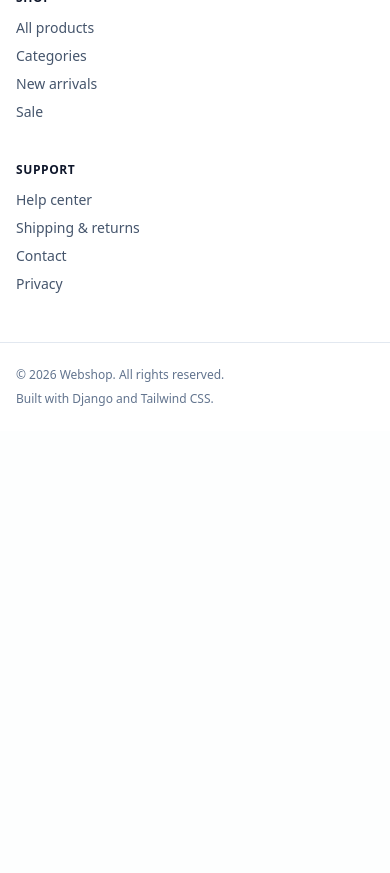
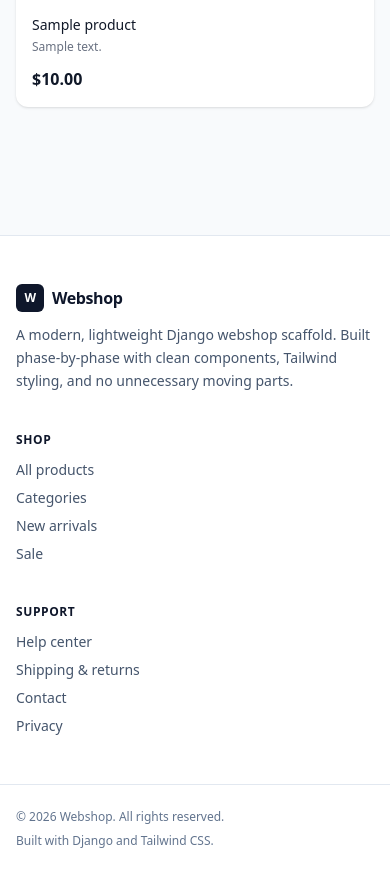
Before and after one commit to metalRudge/WebShop, a Django app: page /products/ in a window 390 px wide. Shown: the part 532-1405 px from the top of the page. Before the commit the page ends 938 px from the top, so only its background shows below. Run offline with Django 5.2, Linux system fonts and the light colour scheme; tables that the repository leaves empty hold one stand-in row (values such as "Sample post").

Commit message:
Working Change

```diff
--- a/MyShop/models.py
+++ b/MyShop/models.py
@@ -4,12 +4,14 @@
     sku_id = models.CharField(max_length=64, primary_key=True)
     product_name = models.CharField(max_length=120)
     description = models.TextField()
-    image = models.ImageField(upload_to='product_images/', blank=True, null=True)
+    image_url = models.URLField(blank=True, null=True)
+    images_cdn = models.URLField(blank=True, null=True)
     price = models.DecimalField(max_digits=10, decimal_places=2)
     availability = models.BooleanField(default=False)
 
     class Meta:
+        db_table = 'products'
         ordering = ["product_name"]
 
     def __str__(self):
-        return self.product_name
+        return self.product_name + f"  sku: ({self.sku_id}) \n"
--- a/MyShop/templates/pages/products.html
+++ b/MyShop/templates/pages/products.html
@@ -5,8 +5,13 @@
 {% block content %}
 <section class="mx-auto max-w-6xl px-4 py-16">
   <h1 class="text-3xl font-bold tracking-tight">Products</h1>
-  <p class="mt-4 text-slate-600">
-    Product listings will appear here.
-  </p>
+  <div id='product-grid' class="mt-4 text-slate-600 grid grid-cols-1 sm:grid-cols-2 md:grid-cols-3 lg:grid-cols-4 gap-y-6 gap-x-8">
+    {% for product in products %}
+      {% include "partials/product_content.html" with product=product %}
+    {% empty %}
+      <p class="col-span-full text-center text-slate-400 py-16">No products found.</p>
+    {% endfor %}
+
+  </div>
 </section>
 {% endblock %}
--- a/MyShop/templates/partials/navbar.html
+++ b/MyShop/templates/partials/navbar.html
@@ -7,7 +7,7 @@
 
     <ul class="ml-6 hidden items-center gap-6 text-sm font-medium text-slate-600 md:flex">
       <li><a href="/" class="transition hover:text-slate-900">Home</a></li>
-      <li><a href="{% url 'MyShop:products' %}" hx-get="{% url 'MyShop:products' %}" hx-target="#main-content" hx-push-url="true" class="transition hover:text-slate-900">Products</a></li>
+      <li><a href="{% url 'products' %}"class="transition hover:text-slate-900">Products</a></li>
       <li><a href="#" class="transition hover:text-slate-900">Categories</a></li>
     </ul>
 
--- a/MyShop/templates/partials/product_content.html
+++ b/MyShop/templates/partials/product_content.html
@@ -1,35 +1,29 @@
-<section class="mx-auto max-w-6xl px-4 py-16">
-  <h1 class="text-3xl font-bold tracking-tight">Products</h1>
+<a href="{% url 'product_detail' product.sku_id %}"
+   class="group block bg-white rounded-xl overflow-hidden shadow-sm hover:shadow-md transition-shadow duration-200">
 
-  <div class="mt-8 grid gap-6 sm:grid-cols-2 lg:grid-cols-3">
-    {% for product in products %}
-      <article class="rounded-xl border border-slate-200 bg-white p-5 shadow-sm">
-        <p class="text-xs font-medium uppercase tracking-wide text-slate-500">
-          {{ product.sku_id }}
-        </p>
-          {% if product.image %}
-        <img src="{{ product.image.url }}" alt="{{ product.product_name }}">
-          {% endif %}
-        <h2 class="mt-2 text-lg font-semibold text-slate-900">
-          {{ product.product_name }}
-        </h2>
+  <div class="aspect-square bg-gray-100 overflow-hidden">
+    {% if product.images_cdn %}
+      <img src="{{ product.images_cdn.0 }}?auto=format&fit=crop&w=600&q=80"
+           alt="{{ product.product_name }}"
+           class="w-full h-full object-cover group-hover:scale-105 transition-transform duration-300"
+           loading="lazy">
+    {% else %}
+      <div class="w-full h-full flex items-center justify-center text-gray-300">
+        <svg xmlns="http://www.w3.org/2000/svg" class="w-12 h-12" fill="none" viewBox="0 0 24 24" stroke="currentColor">
+          <path stroke-linecap="round" stroke-linejoin="round" stroke-width="1.5" d="M4 16l4.586-4.586a2 2 0 012.828 0L16 16m-2-2l1.586-1.586a2 2 0 012.828 0L20 14m-6-6h.01M6 20h12a2 2 0 002-2V6a2 2 0 00-2-2H6a2 2 0 00-2 2v12a2 2 0 002 2z" />
+        </svg>
+      </div>
+    {% endif %}
+  </div>
 
-        <p class="mt-2 text-sm text-slate-600">
-          {{ product.description }}
-        </p>
-
-        <div class="mt-5 flex items-center justify-between">
-          <span class="text-lg font-bold text-slate-900">
-            ${{ product.price }}
-          </span>
-
-          <span class="rounded-full bg-slate-100 px-3 py-1 text-xs text-slate-600">
-            {{ product.availability }} available
-          </span>
-        </div>
-      </article>
-    {% empty %}
-      <p class="text-slate-600">No products available yet.</p>
-    {% endfor %}
+  <div class="p-4">
+    <h2 class="text-sm font-medium text-gray-900 truncate">{{ product.product_name }}</h2>
+    <p class="text-xs text-gray-500 mt-1 truncate">{{ product.description }}</p>
+    <div class="flex items-center justify-between mt-3">
+      <span class="text-base font-semibold text-gray-900">${{ product.price }}</span>
+      {% if not product.availability %}
+        <span class="text-xs text-red-500 font-medium">Out of stock</span>
+      {% endif %}
+    </div>
   </div>
-</section>
+</a>
--- a/MyShop/urls.py
+++ b/MyShop/urls.py
@@ -3,9 +3,9 @@
 
 from MyShop import views
 
-app_name = 'MyShop'
 
 urlpatterns = [
     path('', views.home, name='home'),
     path('products/', views.products, name='products'),
+    path('products/<str:sku_id>/', views.product_detail, name='product_detail'),
 ]
--- a/MyShop/views.py
+++ b/MyShop/views.py
@@ -1,20 +1,17 @@
-"""Views for the `MyShop` app.
+import json
+from django.http import JsonResponse
+from django.views.decorators.http import require_POST
+from django.shortcuts import render,get_object_or_404
+from .models import Product
 
-Phase 1 only ships a homepage. Function-based views are used because
-they are the simplest fit for a static template render. Switch to
-class-based views only when shared behavior justifies the abstraction.
-"""
 
-from django.shortcuts import render
 def products(request):
-    if(request.headers.get('Hx-Request') == 'true'):
-        return render(request, 'partials/product_content.html')
-    """Render the products page."""
-    context = {
-        'phase': 'Phase 2',
-        'title': 'Webshop - Products',
-    }
-    return render(request, 'pages/products.html', context)
+    products = Product.objects.filter(availability=True)
+    return render(request, 'pages/products.html', {'products': products})
+
+def product_detail(request, sku_id):
+    product = get_object_or_404(Product, sku_id=sku_id)
+    return render(request, 'pages/product_detail.html', {'product': product})
 
 def home(request):
     """Render the Phase 1 Hello World / project-start page."""
--- a/src/output.css
+++ b/src/output.css
@@ -7,6 +7,7 @@
     'Noto Color Emoji';
     --font-mono: ui-monospace, SFMono-Regular, Menlo, Monaco, Consolas, 'Liberation Mono', 'Courier New',
     monospace;
+    --color-red-500: oklch(63.7% 0.237 25.331);
     --color-slate-50: oklch(98.4% 0.003 247.858);
     --color-slate-100: oklch(96.8% 0.007 247.896);
     --color-slate-200: oklch(92.9% 0.013 255.508);
@@ -16,6 +17,10 @@
     --color-slate-600: oklch(44.6% 0.043 257.281);
     --color-slate-700: oklch(37.2% 0.044 257.287);
     --color-slate-900: oklch(20.8% 0.042 265.755);
+    --color-gray-100: oklch(96.7% 0.003 264.542);
+    --color-gray-300: oklch(87.2% 0.01 258.338);
+    --color-gray-500: oklch(55.1% 0.027 264.364);
+    --color-gray-900: oklch(21% 0.034 264.665);
     --color-white: #fff;
     --spacing: 0.25rem;
     --container-xs: 20rem;
@@ -30,6 +35,8 @@
     --text-base--line-height: calc(1.5 / 1);
     --text-lg: 1.125rem;
     --text-lg--line-height: calc(1.75 / 1.125);
+    --text-xl: 1.25rem;
+    --text-xl--line-height: calc(1.75 / 1.25);
     --text-3xl: 1.875rem;
     --text-3xl--line-height: calc(2.25 / 1.875);
     --text-4xl: 2.25rem;
@@ -42,6 +49,7 @@
     --tracking-wider: 0.05em;
     --leading-relaxed: 1.625;
     --radius-md: 0.375rem;
+    --radius-lg: 0.5rem;
     --radius-xl: 0.75rem;
     --default-transition-duration: 150ms;
     --default-transition-timing-function: cubic-bezier(0.4, 0, 0.2, 1);
@@ -224,8 +232,14 @@
   .z-40 {
     z-index: 40;
   }
+  .col-span-full {
+    grid-column: 1 / -1;
+  }
   .mx-auto {
     margin-inline: auto;
+  }
+  .mt-1 {
+    margin-top: calc(var(--spacing) * 1);
   }
   .mt-2 {
     margin-top: calc(var(--spacing) * 2);
@@ -330,8 +374,25 @@
       margin-block-end: calc(calc(var(--spacing) * 2) * calc(1 - var(--tw-space-y-reverse)));
     }
   }
+  .gap-x-8 {
+    column-gap: calc(var(--spacing) * 8);
+  }
+  .gap-y-6 {
+    row-gap: calc(var(--spacing) * 6);
+  }
+  .truncate {
+    overflow: hidden;
+    text-overflow: ellipsis;
+    white-space: nowrap;
+  }
+  .overflow-hidden {
+    overflow: hidden;
+  }
   .rounded-full {
     border-radius: calc(infinity * 1px);
+  }
+  .rounded-lg {
+    border-radius: var(--radius-lg);
   }
   .rounded-md {
     border-radius: var(--radius-md);
@@ -375,8 +439,17 @@
       background-color: color-mix(in oklab, var(--color-white) 80%, transparent);
     }
   }
+  .object-cover {
+    object-fit: cover;
+  }
+  .p-4 {
+    padding: calc(var(--spacing) * 4);
+  }
   .p-5 {
     padding: calc(var(--spacing) * 5);
+  }
+  .px-2 {
+    padding-inline: calc(var(--spacing) * 2);
   }
   .px-2\.5 {
     padding-inline: calc(var(--spacing) * 2.5);
@@ -463,6 +543,21 @@
     --tw-tracking: var(--tracking-wider);
     letter-spacing: var(--tracking-wider);
   }
+  .text-gray-300 {
+    color: var(--color-gray-300);
+  }
+  .text-gray-500 {
+    color: var(--color-gray-500);
+  }
+  .text-gray-900 {
+    color: var(--color-gray-900);
+  }
+  .text-red-500 {
+    color: var(--color-red-500);
+  }
+  .text-slate-400 {
+    color: var(--color-slate-400);
+  }
   .text-slate-500 {
     color: var(--color-slate-500);
   }
@@ -706,6 +853,11 @@
   inherits: false;
   initial-value: 0 0 #0000;
 }
+@property --tw-outline-style {
+  syntax: "*";
+  inherits: false;
+  initial-value: solid;
+}
 @property --tw-backdrop-blur {
   syntax: "*";
   inherits: false;
@@ -742,6 +894,25 @@
   syntax: "*";
   inherits: false;
 }
+@property --tw-duration {
+  syntax: "*";
+  inherits: false;
+}
+@property --tw-scale-x {
+  syntax: "*";
+  inherits: false;
+  initial-value: 1;
+}
+@property --tw-scale-y {
+  syntax: "*";
+  inherits: false;
+  initial-value: 1;
+}
+@property --tw-scale-z {
+  syntax: "*";
+  inherits: false;
+  initial-value: 1;
+}
 @layer properties {
   @supports ((-webkit-hyphens: none) and (not (margin-trim: inline))) or ((-moz-orient: inline) and (not (color:rgb(from red r g b)))) {
     *, ::before, ::after, ::backdrop {
@@ -764,6 +935,7 @@
       --tw-ring-offset-width: 0px;
       --tw-ring-offset-color: #fff;
       --tw-ring-offset-shadow: 0 0 #0000;
+      --tw-outline-style: solid;
       --tw-backdrop-blur: initial;
       --tw-backdrop-brightness: initial;
       --tw-backdrop-contrast: initial;
@@ -773,6 +945,10 @@
       --tw-backdrop-opacity: initial;
       --tw-backdrop-saturate: initial;
       --tw-backdrop-sepia: initial;
+      --tw-duration: initial;
+      --tw-scale-x: 1;
+      --tw-scale-y: 1;
+      --tw-scale-z: 1;
     }
   }
 }
--- a/webshop/settings.py
+++ b/webshop/settings.py
@@ -117,7 +117,7 @@
 # https://docs.djangoproject.com/en/6.0/howto/static-files/
 MEDIA_URL = '/media/'
 MEDIA_ROOT = BASE_DIR / 'media'
-
+ROOT_STATICFILES = BASE_DIR / 'staticfiles'
 STATIC_URL = 'static/'
 STATICFILES_DIRS = [
     BASE_DIR / "src",
```
Also changed, not shown: other parts of src/output.css (+92 -0 lines), MyShop/migrations/0001_initial.py, MyShop/migrations/0002_product_image.py (deleted), MyShop/migrations/0002_remove_product_image_product_image_url_and_more.py (added), MyShop/templates/pages/cart.html (added), MyShop/templates/pages/product_detail.html (added), 1 other file.
